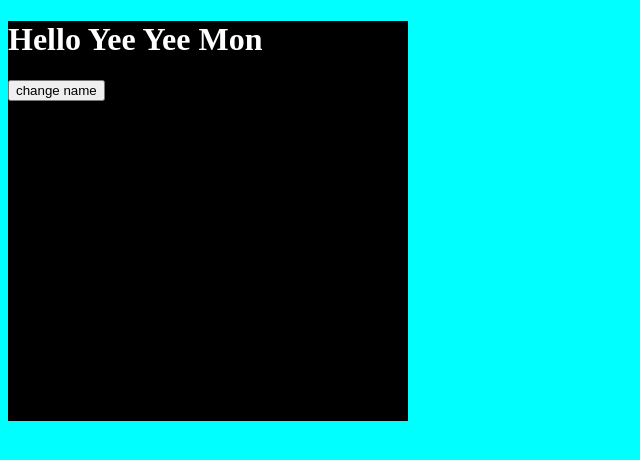
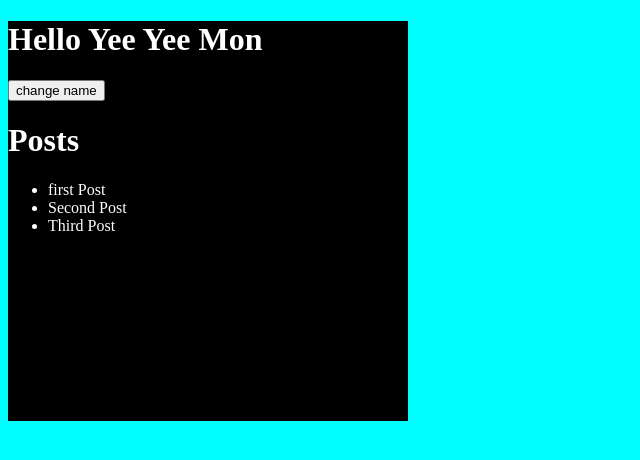
Before and after one commit to Yee-Yee-Mon/learn-react, a React (Create React App) app: page / in a window 1280 px wide. Shown: the top 460 px of the page, without its empty margins (0-640 px from the left). Built offline with nearby package versions, Linux system fonts and the light colour scheme.

Commit message:
show list using react state

```diff
--- a/src/App.js
+++ b/src/App.js
@@ -1,4 +1,3 @@
-import logo from './logo.svg';
 import './App.css';
 import { useState } from 'react';
 
@@ -8,6 +7,21 @@
   let [name, setName]= useState("Yee Yee Mon") // return array [getter, setterFun]
   //let [name, setName] array destructuring format
 
+  let[posts, setPosts] = useState([
+    {
+      id : 1,
+      title : "first Post"
+    },
+    {
+      id : 2,
+      title : "Second Post"
+    },
+    {
+      id : 3,
+      title : "Third Post"
+    },
+
+  ])
   let changeName = () =>{
 
     setName("Aung Aung")
@@ -17,6 +31,13 @@
     <div className="app">
       <h1>Hello {name}</h1>
       <button onClick={changeName}>change name</button>
+
+      <h1>Posts</h1>
+      <ul>
+        {posts.map((post)=>(
+           <li key={post.id}>{post.title}</li>
+        ))}
+      </ul>
     </div>
 
   );
```
